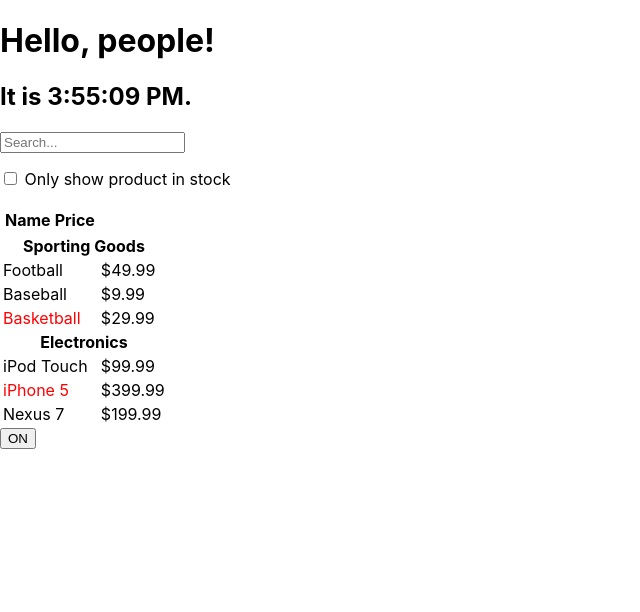
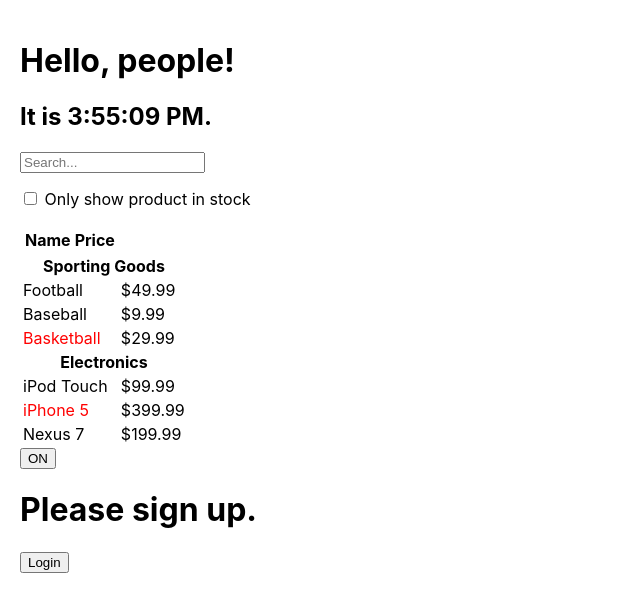
Before and after one commit to charliemedina/react-utilities, a React app in the folder simple-table/: page / in a window 1280 px wide. Shown: the whole page, without its empty margins (0-640 px from the left). Built offline with nearby package versions, Linux system fonts and the light colour scheme.

Commit message:
Add Login Button and Greeting

```diff
--- a/simple-table/package.json
+++ b/simple-table/package.json
@@ -1,5 +1,5 @@
 {
-  "name": "simple-table",
+  "name": "simple-projects",
   "version": "0.1.0",
   "private": true,
   "dependencies": {
--- a/simple-table/src/components/table/FilterableProductTable.js
+++ b/simple-table/src/components/table/FilterableProductTable.js
@@ -3,7 +3,7 @@ import SearchBar from './SearchBar';
 import ProductTable from './ProductTable';
 import Clock from '../clock/Clock';
 import Toggle from '../utils/Toggle';
-import '../utils/Greeting';
+import LoginControl from '../utils/LoginControl';
 
 class FilterableProductTable extends Component {
   constructor(props) {
@@ -48,6 +48,7 @@ class FilterableProductTable extends Component {
           inStockOnly={this.state.filterText}
         />
         <Toggle />
+        <LoginControl />
       </div>
     );
   }
--- a/simple-table/src/components/utils/Greeting.js
+++ b/simple-table/src/components/utils/Greeting.js
@@ -8,7 +8,7 @@ function GuestGreeting(props) {
   return <h1>Please sign up.</h1>;
 }
 
-function Greeting(props) {
+export function Greeting(props) {
     const isLoggedIn = props.isLoggedIn;
     if(isLoggedIn) {
         return <UserGreeting />
--- a/simple-table/src/components/utils/LoginControl.js
+++ b/simple-table/src/components/utils/LoginControl.js
@@ -1,4 +1,5 @@
 import React, {Component} from 'react';
+import { Greeting } from './Greeting';
 
 function LoginButton(props) {
     return(
@@ -17,5 +18,35 @@ function LogoutButton(props) {
 }
 
 class LoginControl extends Component {
+    constructor(props) {
+        super(props);
+        this.handleLoginClick =
+            this.handleLoginClick.bind(this);
+        this.handleLogoutClick =
+            this.handleLogoutClick.bind(this);
+        this.state = { isLoggedIn: false }
+    }
+    handleLoginClick() {
+        this.setState({ isLoggedIn: true });
+    }
+    handleLogoutClick() {
+        this.setState({ isLoggedIn: false });
+    }
+    render() {
+        const isLoggedIn = this.state.isLoggedIn;
+        let button;
+        if(isLoggedIn) {
+            button = <LogoutButton onClick={this.handleLogoutClick} />
+        } else {
+            button = <LoginButton onClick={this.handleLoginClick} />
+        }
+        return(
+            <div>
+                <Greeting isLoggedIn={isLoggedIn}/>
+                {button}
+            </div>
+        );
+    }
+}
 
-}
+export default LoginControl;
--- a/simple-table/src/index.css
+++ b/simple-table/src/index.css
@@ -1,6 +1,6 @@
 body {
   margin: 0;
-  padding: 5;
+  padding: 20px;
   font-family: -apple-system, BlinkMacSystemFont, "Segoe UI", "Roboto", "Oxygen",
     "Ubuntu", "Cantarell", "Fira Sans", "Droid Sans", "Helvetica Neue",
     sans-serif;
```
